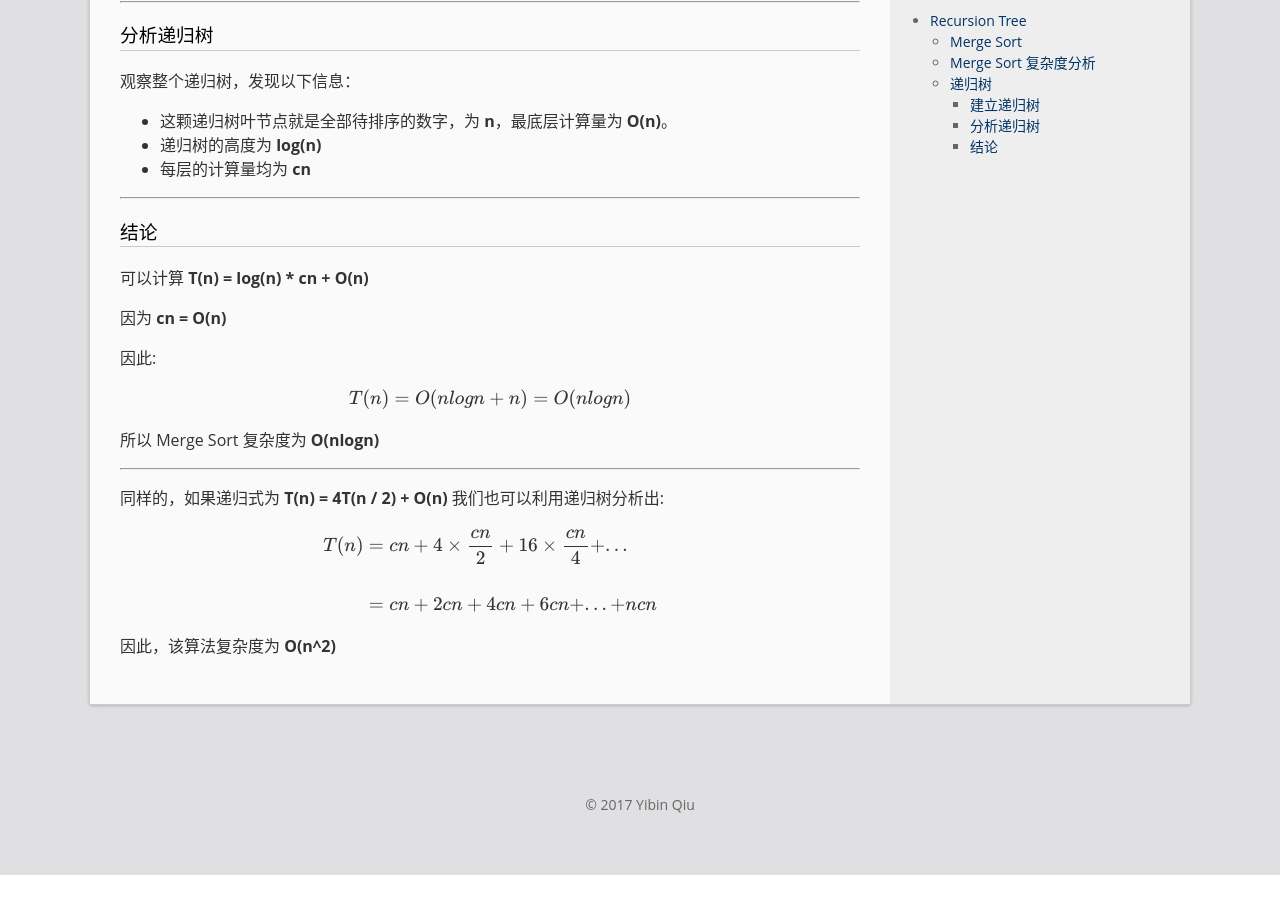
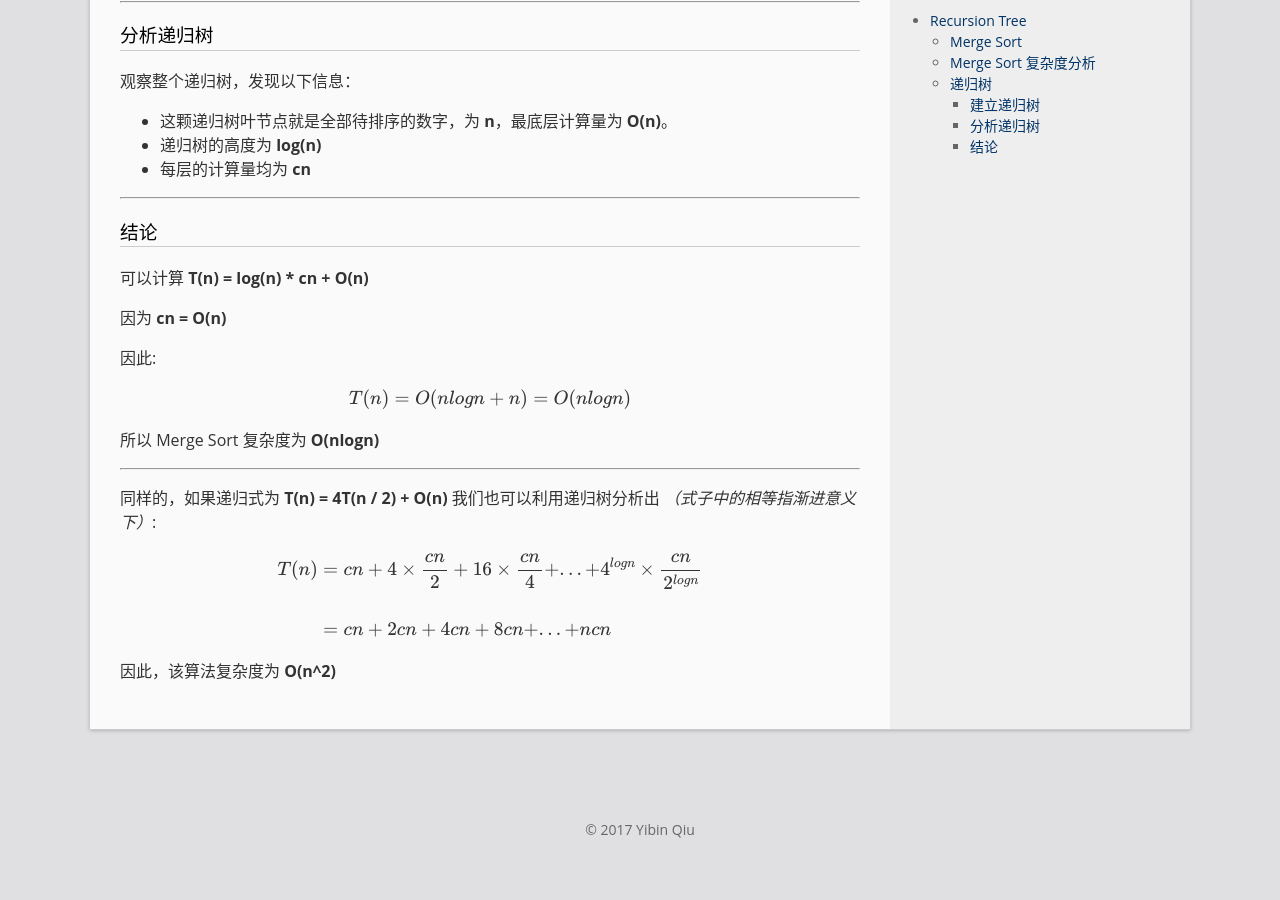
Before and after one commit to qyb225/qyb225.github.io, a Jekyll site: the page built from _posts/2017-09-08-Recursion-Tree.md, in a window 1280 px wide and 900 px high, scrolled down 2167 px. Built offline with Jekyll 4.4.1, drawn with Linux system fonts in a browser that asks for light colours; formulas are drawn with MathJax 3; before the commit the page ends 3042 px from its top, so only the background shows below that.

Commit message:
fix mistake in recursion tree

```diff
--- a/_posts/2017-09-08-Recursion-Tree.md
+++ b/_posts/2017-09-08-Recursion-Tree.md
@@ -103,12 +103,12 @@ $$
 
 ---
 
-同样的，如果递归式为 **T(n) = 4T(n / 2) + O(n)** 我们也可以利用递归树分析出:
+同样的，如果递归式为 **T(n) = 4T(n / 2) + O(n)** 我们也可以利用递归树分析出 *（式子中的相等指渐进意义下）*:
 
 $$
 \begin{aligned}
-T(n) & = cn + 4 \times \frac{cn}{2} + 16 \times \frac{cn}{4} + ... \\\\
-& = cn + 2cn + 4cn + 6cn + ... + ncn
+T(n) & = cn + 4 \times \frac{cn}{2} + 16 \times \frac{cn}{4} + ... + 4^{logn}\times\frac{cn}{2^{logn}}\\\\
+& = cn + 2cn + 4cn + 8cn + ... + ncn
 \end{aligned}
 $$
 
```
